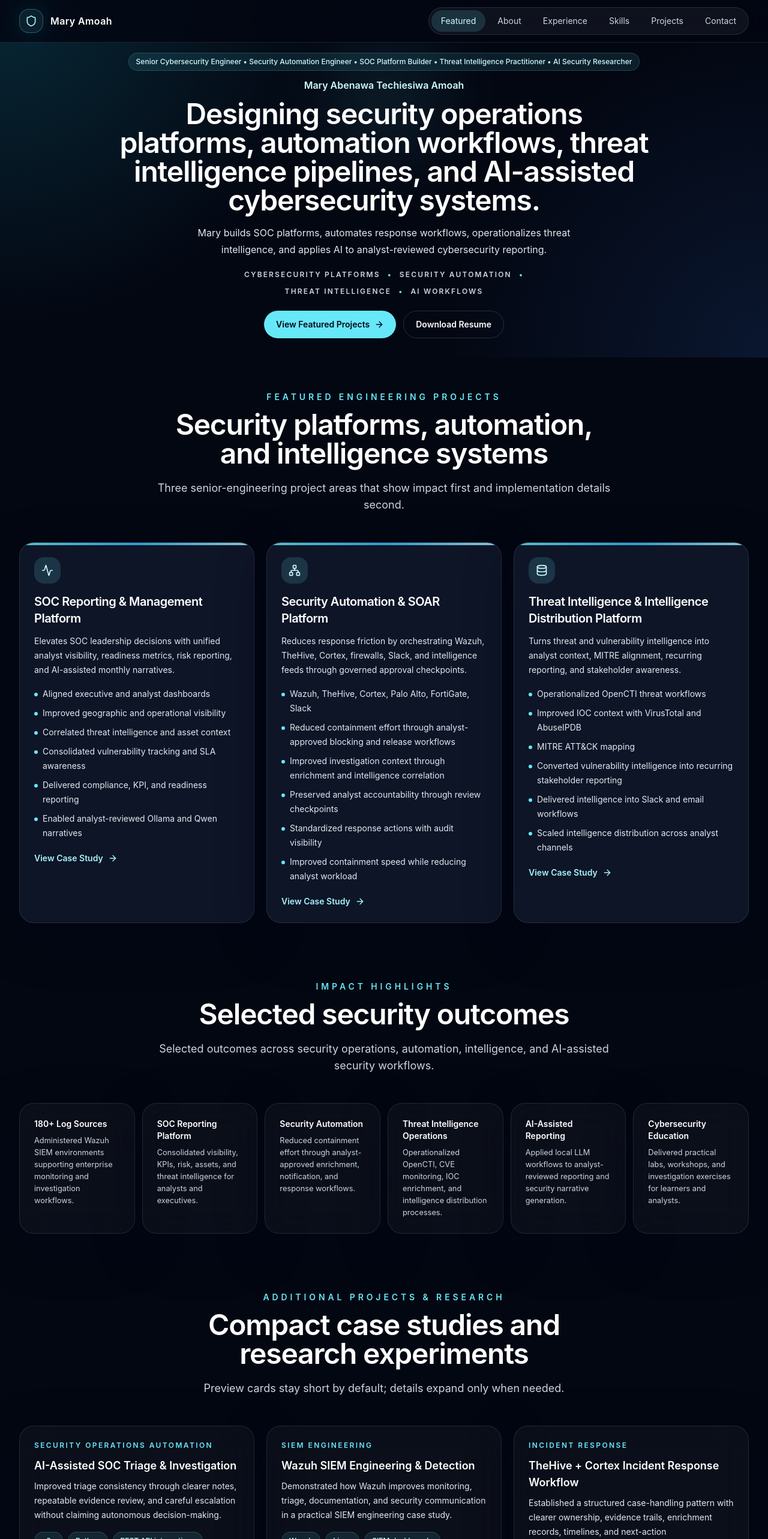
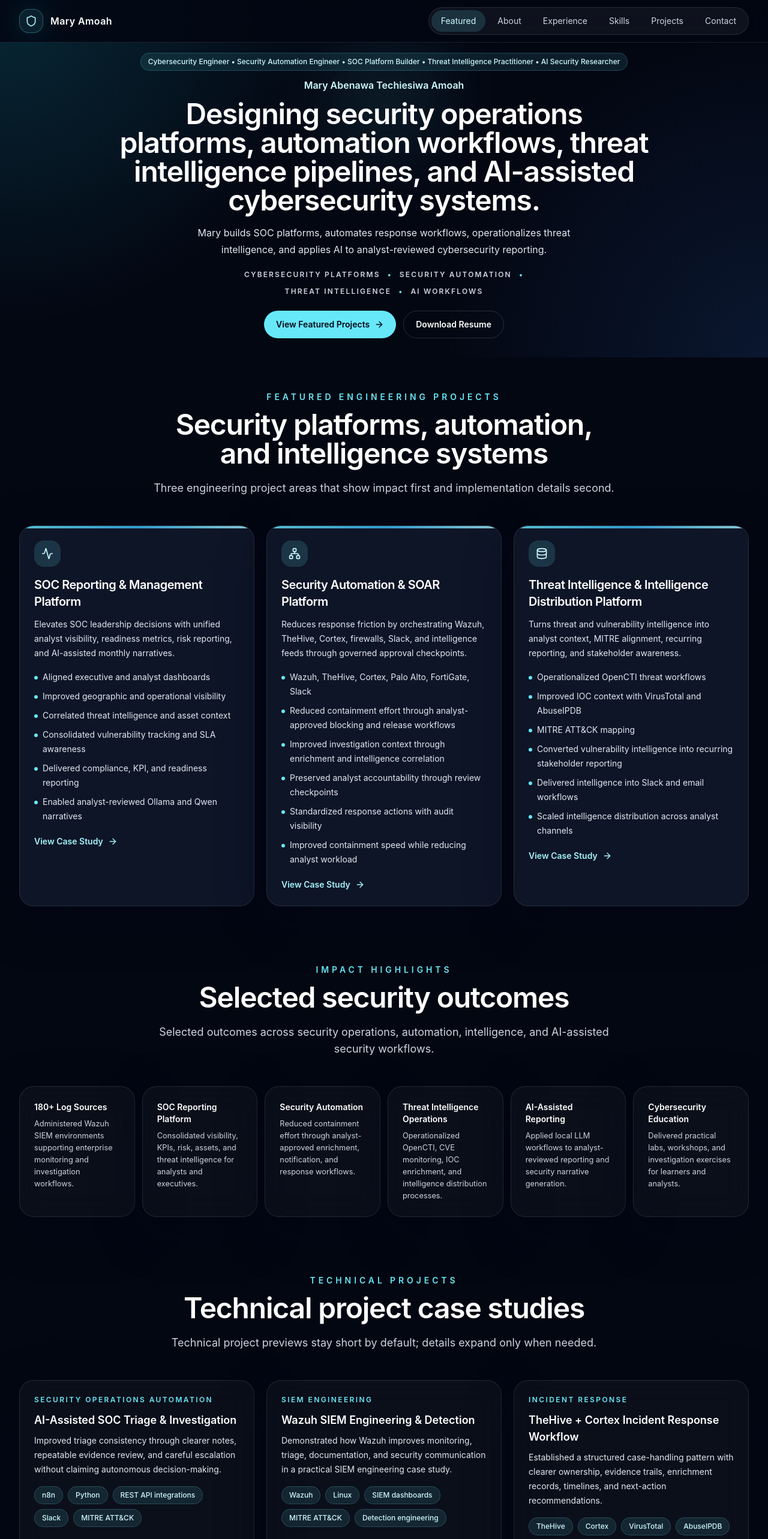
Before and after one commit to maryamoah/portfolio, a React (Vite) app: page / in a window 1280 px wide. Shown: the top 2566 px of the page at 60% size. Built offline with nearby package versions, Linux system fonts and the light colour scheme.

Commit message:
Refine portfolio positioning and footer

```diff
--- a/src/App.jsx
+++ b/src/App.jsx
@@ -19,7 +19,7 @@ function App() {
         <Contact />
       </main>
       <footer className="border-t border-white/10 px-5 py-8 text-center text-sm text-slate-300">
-        <p>© {new Date().getFullYear()} Mary Abenawa Techiesiwa Amoah. Built with React, Vite, Tailwind CSS, and Framer Motion.</p>
+        <p>© 2026 Mary Abenawa Techiesiwa Amoah</p>
       </footer>
     </div>
   );
--- a/src/data/portfolio.js
+++ b/src/data/portfolio.js
@@ -24,7 +24,7 @@ import {
 export const profile = {
   name: 'Mary Abenawa Techiesiwa Amoah',
   shortName: 'Mary Amoah',
-  role: 'Senior Cybersecurity Engineer • Security Automation Engineer • SOC Platform Builder • Threat Intelligence Practitioner • AI Security Researcher',
+  role: 'Cybersecurity Engineer • Security Automation Engineer • SOC Platform Builder • Threat Intelligence Practitioner • AI Security Researcher',
   headline:
     'Designing security operations platforms, automation workflows, threat intelligence pipelines, and AI-assisted cybersecurity systems.',
   summary:
--- a/src/sections/FeaturedWork.jsx
+++ b/src/sections/FeaturedWork.jsx
@@ -85,7 +85,7 @@ export function FeaturedWork() {
         <SectionHeader
           eyebrow="Featured Engineering Projects"
           title="Security platforms, automation, and intelligence systems"
-          description="Three senior-engineering project areas that show impact first and implementation details second."
+          description="Three engineering project areas that show impact first and implementation details second."
         />
         <div className="grid gap-5 md:grid-cols-2 xl:grid-cols-3">
           {selectedProjects.map((project, index) => {
@@ -125,9 +125,9 @@ export function FeaturedWork() {
 
       <section id="additional-projects" className="mx-auto max-w-7xl px-5 py-12 sm:py-14 lg:px-8">
         <SectionHeader
-          eyebrow="Additional Projects & Research"
-          title="Compact case studies and research experiments"
-          description="Preview cards stay short by default; details expand only when needed."
+          eyebrow="Technical Projects"
+          title="Technical project case studies"
+          description="Technical project previews stay short by default; details expand only when needed."
         />
         <div className="grid gap-5 md:grid-cols-2 xl:grid-cols-3">
           {visibleAdditional.map((project, index) => <ProjectPreview key={project.title} project={project} index={index} />)}
```
